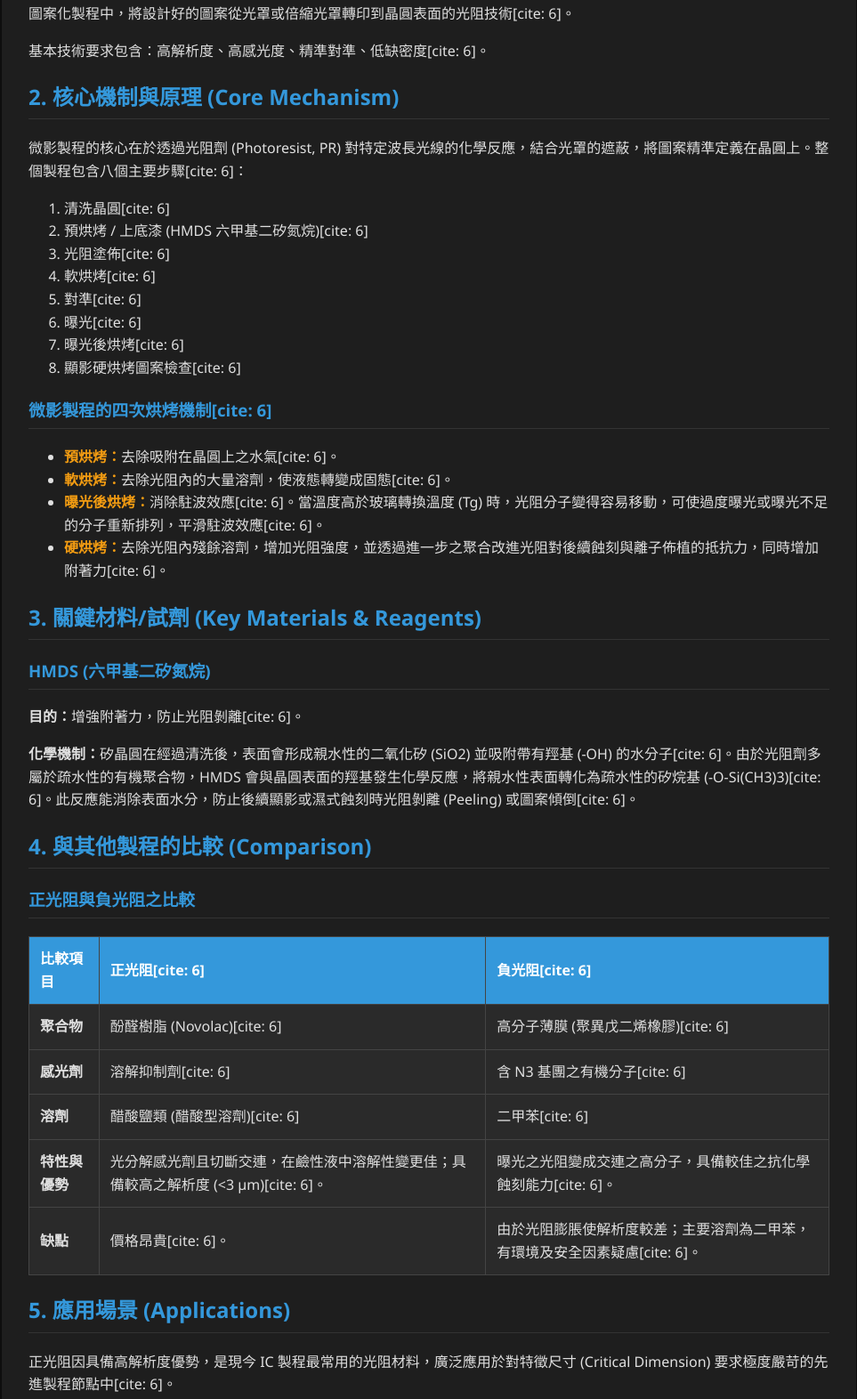
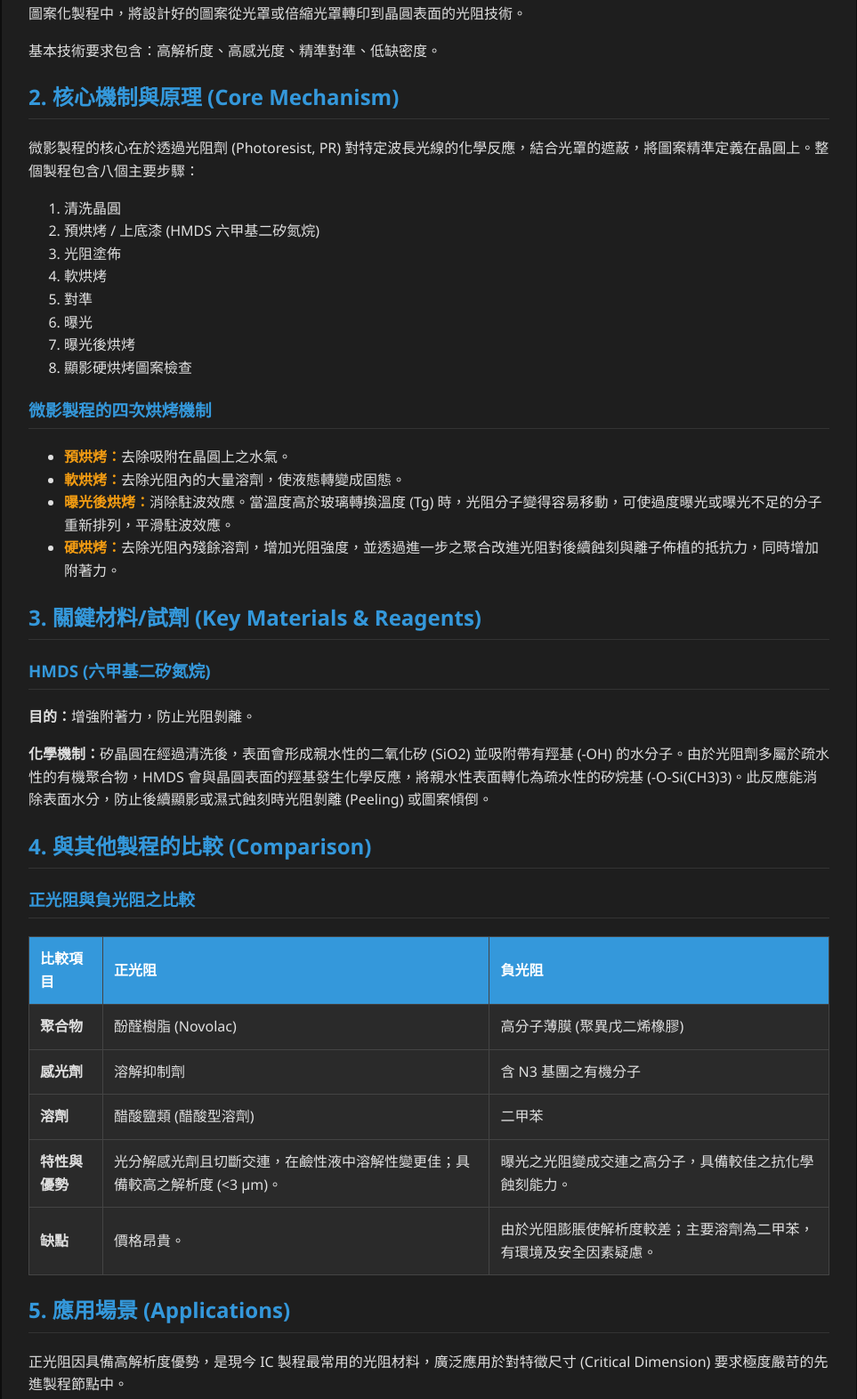
Before and after one commit to ggoo911004/semiconductor-wiki, a plain HTML site: page pages/photolithography.html in a window 1280 px wide. Shown: the part 258-1830 px from the top of the page at 89% size, without its empty margins (158-1121 px from the left). Drawn offline with Linux system fonts and the light colour scheme.

Commit message:
Update photolithography.html

```diff
--- a/pages/photolithography.html
+++ b/pages/photolithography.html
@@ -65,34 +65,34 @@
         <h1>微影製程 (Photolithography)</h1>
 
         <h2>1. 製程名稱與定義 (Process Overview)</h2>
-        <p>圖案化製程中，將設計好的圖案從光罩或倍縮光罩轉印到晶圓表面的光阻技術[cite: 6]。</p>
-        <p>基本技術要求包含：高解析度、高感光度、精準對準、低缺密度[cite: 6]。</p>
+        <p>圖案化製程中，將設計好的圖案從光罩或倍縮光罩轉印到晶圓表面的光阻技術。</p>
+        <p>基本技術要求包含：高解析度、高感光度、精準對準、低缺密度。</p>
 
         <h2>2. 核心機制與原理 (Core Mechanism)</h2>
-        <p>微影製程的核心在於透過光阻劑 (Photoresist, PR) 對特定波長光線的化學反應，結合光罩的遮蔽，將圖案精準定義在晶圓上。整個製程包含八個主要步驟[cite: 6]：</p>
+        <p>微影製程的核心在於透過光阻劑 (Photoresist, PR) 對特定波長光線的化學反應，結合光罩的遮蔽，將圖案精準定義在晶圓上。整個製程包含八個主要步驟：</p>
         <ol>
-            <li>清洗晶圓[cite: 6]</li>
-            <li>預烘烤 / 上底漆 (HMDS 六甲基二矽氮烷)[cite: 6]</li>
-            <li>光阻塗佈[cite: 6]</li>
-            <li>軟烘烤[cite: 6]</li>
-            <li>對準[cite: 6]</li>
-            <li>曝光[cite: 6]</li>
-            <li>曝光後烘烤[cite: 6]</li>
-            <li>顯影硬烘烤圖案檢查[cite: 6]</li>
+            <li>清洗晶圓</li>
+            <li>預烘烤 / 上底漆 (HMDS 六甲基二矽氮烷)</li>
+            <li>光阻塗佈</li>
+            <li>軟烘烤</li>
+            <li>對準</li>
+            <li>曝光</li>
+            <li>曝光後烘烤</li>
+            <li>顯影硬烘烤圖案檢查</li>
         </ol>
 
-        <h3>微影製程的四次烘烤機制[cite: 6]</h3>
+        <h3>微影製程的四次烘烤機制</h3>
         <ul>
-            <li><span class="highlight">預烘烤：</span>去除吸附在晶圓上之水氣[cite: 6]。</li>
-            <li><span class="highlight">軟烘烤：</span>去除光阻內的大量溶劑，使液態轉變成固態[cite: 6]。</li>
-            <li><span class="highlight">曝光後烘烤：</span>消除駐波效應[cite: 6]。當溫度高於玻璃轉換溫度 (Tg) 時，光阻分子變得容易移動，可使過度曝光或曝光不足的分子重新排列，平滑駐波效應[cite: 6]。</li>
-            <li><span class="highlight">硬烘烤：</span>去除光阻內殘餘溶劑，增加光阻強度，並透過進一步之聚合改進光阻對後續蝕刻與離子佈植的抵抗力，同時增加附著力[cite: 6]。</li>
+            <li><span class="highlight">預烘烤：</span>去除吸附在晶圓上之水氣。</li>
+            <li><span class="highlight">軟烘烤：</span>去除光阻內的大量溶劑，使液態轉變成固態。</li>
+            <li><span class="highlight">曝光後烘烤：</span>消除駐波效應。當溫度高於玻璃轉換溫度 (Tg) 時，光阻分子變得容易移動，可使過度曝光或曝光不足的分子重新排列，平滑駐波效應。</li>
+            <li><span class="highlight">硬烘烤：</span>去除光阻內殘餘溶劑，增加光阻強度，並透過進一步之聚合改進光阻對後續蝕刻與離子佈植的抵抗力，同時增加附著力。</li>
         </ul>
 
         <h2>3. 關鍵材料/試劑 (Key Materials & Reagents)</h2>
         <h3>HMDS (六甲基二矽氮烷)</h3>
-        <p><strong>目的：</strong>增強附著力，防止光阻剝離[cite: 6]。</p>
-        <p><strong>化學機制：</strong>矽晶圓在經過清洗後，表面會形成親水性的二氧化矽 (SiO2) 並吸附帶有羥基 (-OH) 的水分子[cite: 6]。由於光阻劑多屬於疏水性的有機聚合物，HMDS 會與晶圓表面的羥基發生化學反應，將親水性表面轉化為疏水性的矽烷基 (-O-Si(CH3)3)[cite: 6]。此反應能消除表面水分，防止後續顯影或濕式蝕刻時光阻剝離 (Peeling) 或圖案傾倒[cite: 6]。</p>
+        <p><strong>目的：</strong>增強附著力，防止光阻剝離。</p>
+        <p><strong>化學機制：</strong>矽晶圓在經過清洗後，表面會形成親水性的二氧化矽 (SiO2) 並吸附帶有羥基 (-OH) 的水分子。由於光阻劑多屬於疏水性的有機聚合物，HMDS 會與晶圓表面的羥基發生化學反應，將親水性表面轉化為疏水性的矽烷基 (-O-Si(CH3)3)。此反應能消除表面水分，防止後續顯影或濕式蝕刻時光阻剝離 (Peeling) 或圖案傾倒。</p>
 
         <h2>4. 與其他製程的比較 (Comparison)</h2>
         <h3>正光阻與負光阻之比較</h3>
@@ -100,41 +100,41 @@
             <thead>
                 <tr>
                     <th>比較項目</th>
-                    <th>正光阻[cite: 6]</th>
-                    <th>負光阻[cite: 6]</th>
+                    <th>正光阻</th>
+                    <th>負光阻</th>
                 </tr>
             </thead>
             <tbody>
                 <tr>
                     <td><strong>聚合物</strong></td>
-                    <td>酚醛樹脂 (Novolac)[cite: 6]</td>
-                    <td>高分子薄膜 (聚異戊二烯橡膠)[cite: 6]</td>
+                    <td>酚醛樹脂 (Novolac)</td>
+                    <td>高分子薄膜 (聚異戊二烯橡膠)</td>
                 </tr>
                 <tr>
                     <td><strong>感光劑</strong></td>
-                    <td>溶解抑制劑[cite: 6]</td>
-                    <td>含 N3 基團之有機分子[cite: 6]</td>
+                    <td>溶解抑制劑</td>
+                    <td>含 N3 基團之有機分子</td>
                 </tr>
                 <tr>
                     <td><strong>溶劑</strong></td>
-                    <td>醋酸鹽類 (醋酸型溶劑)[cite: 6]</td>
-                    <td>二甲苯[cite: 6]</td>
+                    <td>醋酸鹽類 (醋酸型溶劑)</td>
+                    <td>二甲苯</td>
                 </tr>
                 <tr>
                     <td><strong>特性與優勢</strong></td>
-                    <td>光分解感光劑且切斷交連，在鹼性液中溶解性變更佳；具備較高之解析度 (<3 μm)[cite: 6]。</td>
-                    <td>曝光之光阻變成交連之高分子，具備較佳之抗化學蝕刻能力[cite: 6]。</td>
+                    <td>光分解感光劑且切斷交連，在鹼性液中溶解性變更佳；具備較高之解析度 (<3 μm)。</td>
+                    <td>曝光之光阻變成交連之高分子，具備較佳之抗化學蝕刻能力。</td>
                 </tr>
                 <tr>
                     <td><strong>缺點</strong></td>
-                    <td>價格昂貴[cite: 6]。</td>
-                    <td>由於光阻膨脹使解析度較差；主要溶劑為二甲苯，有環境及安全因素疑慮[cite: 6]。</td>
+                    <td>價格昂貴。</td>
+                    <td>由於光阻膨脹使解析度較差；主要溶劑為二甲苯，有環境及安全因素疑慮。</td>
                 </tr>
             </tbody>
         </table>
 
         <h2>5. 應用場景 (Applications)</h2>
-        <p>正光阻因具備高解析度優勢，是現今 IC 製程最常用的光阻材料，廣泛應用於對特徵尺寸 (Critical Dimension) 要求極度嚴苛的先進製程節點中[cite: 6]。</p>
+        <p>正光阻因具備高解析度優勢，是現今 IC 製程最常用的光阻材料，廣泛應用於對特徵尺寸 (Critical Dimension) 要求極度嚴苛的先進製程節點中。</p>
     </div>
 </body>
 </html>
```
